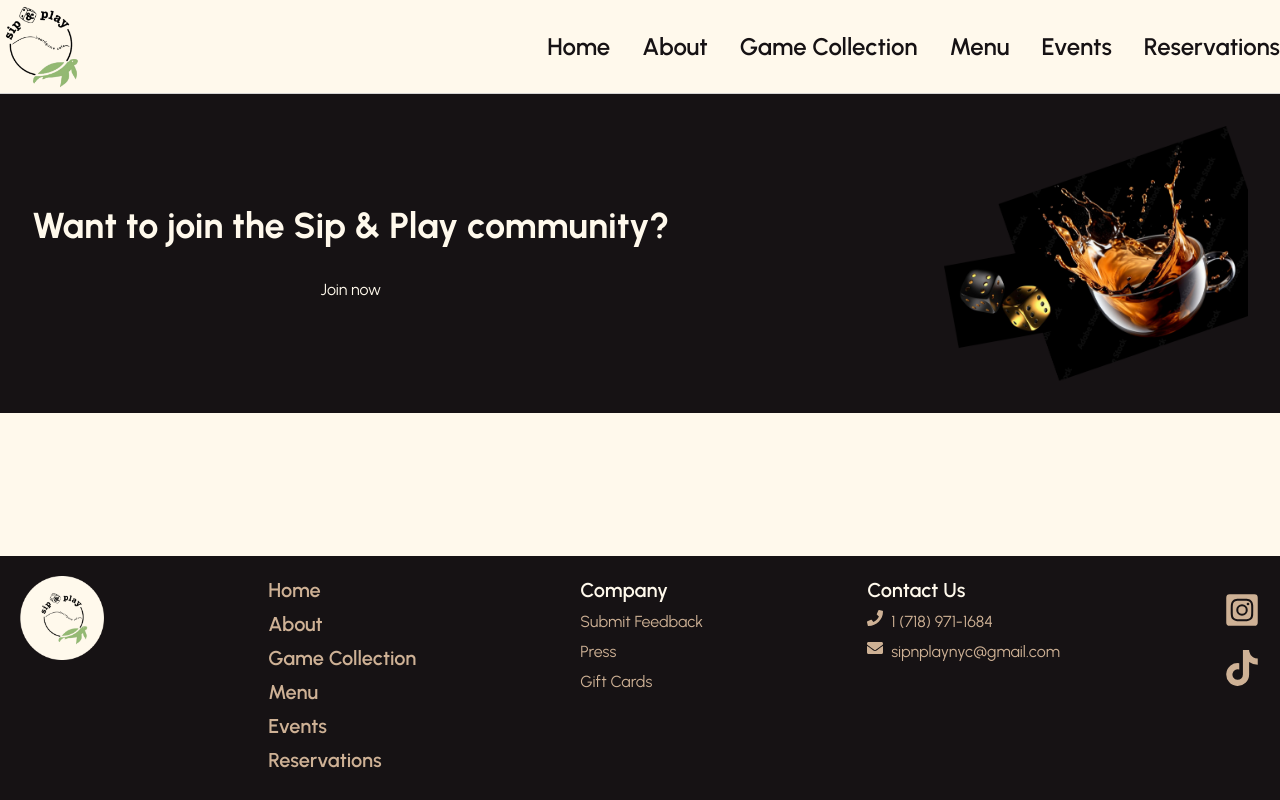
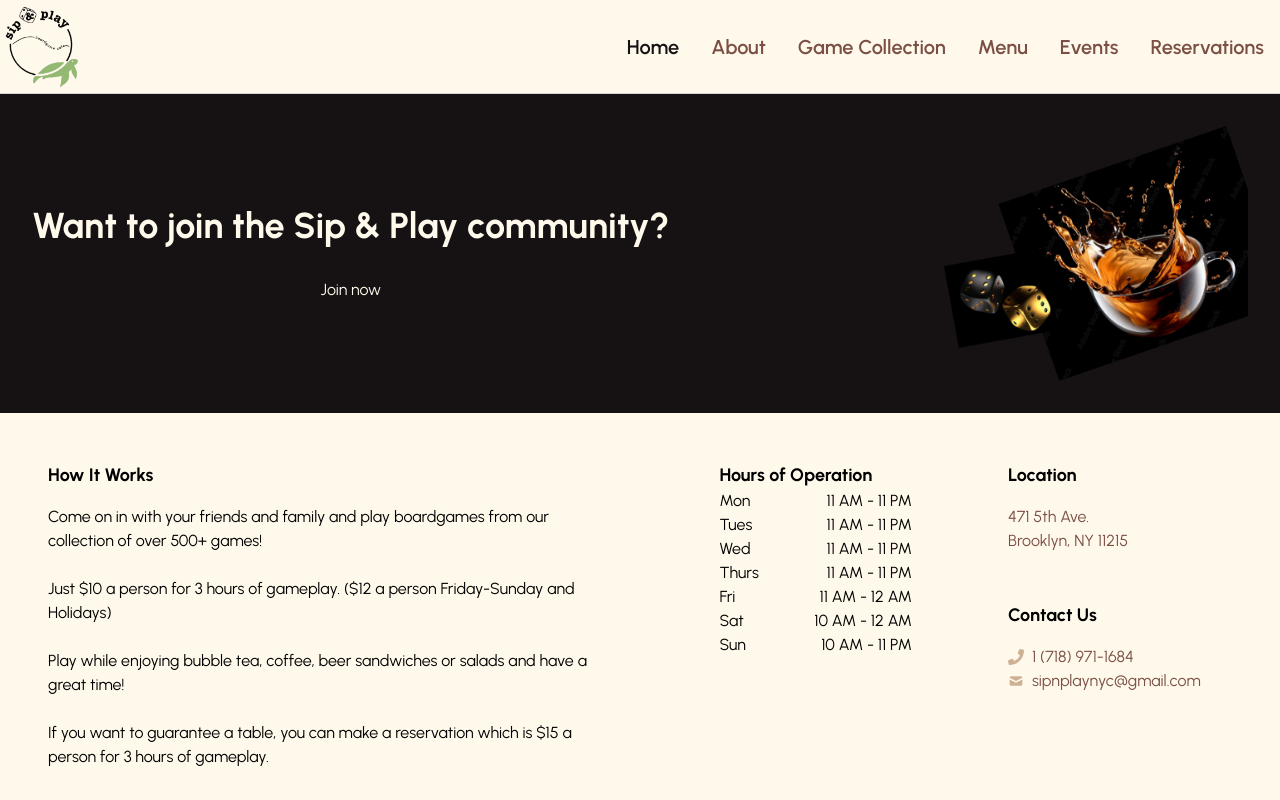
Before and after one commit to AlexShen101/codedex-hackathon, a Next.js app: page / in a window 1280 px wide. Shown: the top 800 px of the page. Built offline with nearby package versions, Linux system fonts and the light colour scheme.

Commit message:
Improve nav link UX and add active styling

```diff
--- a/app/page.tsx
+++ b/app/page.tsx
@@ -1,9 +1,89 @@
 import HeroSection from "@/components/heroSection";
+import { FaPhone } from "react-icons/fa";
+import { HiMail } from "react-icons/hi";
 
 export default async function Home() {
   return (
     <div>
       <HeroSection />
+      <div className="grid md:grid-cols-2">
+        <section className="desktop-container">
+          <div className="grid grid-cols-2 gap-24 p-12">
+            <div className="flex flex-col">
+              <h3 className="font-bold text-lg">Hours of Operation</h3>
+              <div className="flex flex-col">
+                <div className="flex justify-between">
+                  <span>Mon</span>
+                  <span>11 AM - 11 PM</span>
+                </div>
+                <div className="flex justify-between">
+                  <span>Tues</span>
+                  <span>11 AM - 11 PM</span>
+                </div>
+                <div className="flex justify-between">
+                  <span>Wed</span>
+                  <span>11 AM - 11 PM</span>
+                </div>
+                <div className="flex justify-between">
+                  <span>Thurs</span>
+                  <span>11 AM - 11 PM</span>
+                </div>
+                <div className="flex justify-between">
+                  <span>Fri</span>
+                  <span>11 AM - 12 AM</span>
+                </div>
+                <div className="flex justify-between">
+                  <span>Sat</span>
+                  <span>10 AM - 12 AM</span>
+                </div>
+                <div className="flex justify-between">
+                  <span>Sun</span>
+                  <span>10 AM - 11 PM</span>
+                </div>
+              </div>
+            </div>
+            <div className="grid grid-rows-2 gap-12">
+              <div className="flex flex-col">
+                <h3 className="font-bold text-lg mb-4">Location</h3>
+                <span className="text-light-brown">471 5th Ave.</span>
+                <span className="text-light-brown">Brooklyn, NY 11215</span>
+              </div>
+              <div className="flex flex-col">
+                <h3 className="font-bold text-lg mb-4">Contact Us</h3>
+                <div className="text-light-brown flex items-center gap-2">
+                  <FaPhone className="text-beige" />
+                  <span>1 (718) 971-1684</span>
+                </div>
+                <div className="text-light-brown flex items-center gap-2">
+                  <HiMail className="text-beige" />
+                  <span>sipnplaynyc@gmail.com</span>
+                </div>
+              </div>
+            </div>
+          </div>
+        </section>
+        <section className="desktop-container md:order-first">
+          <div className="flex flex-col p-12">
+            <h3 className="font-bold text-lg mb-4">How It Works</h3>
+            <p>
+              Come on in with your friends and family and play boardgames from
+              our collection of over 500+ games!
+              <br></br>
+              <br></br>
+              Just $10 a person for 3 hours of gameplay. ($12 a person
+              Friday-Sunday and Holidays)
+              <br></br>
+              <br></br>
+              Play while enjoying bubble tea, coffee, beer sandwiches or salads
+              and have a great time!
+              <br></br>
+              <br></br>
+              If you want to guarantee a table, you can make a reservation which
+              is $15 a person for 3 hours of gameplay.
+            </p>
+          </div>
+        </section>
+      </div>
     </div>
   );
 }
--- a/components/header.tsx
+++ b/components/header.tsx
@@ -1,5 +1,6 @@
 import Image from "next/image";
 import Link from "next/link";
+import NavLink from "./navLink";
 
 export default function Header() {
   return (
@@ -16,7 +17,7 @@ export default function Header() {
             />
           </Link>
         </div>
-        <nav className="flex space-x-8 text-lg text-black">
+        <nav className="flex h-full text-lg text-black">
           <NavLink link="/" text="Home" />
           <NavLink link="/about" text="About" />
           <NavLink link="/games" text="Game Collection" />
@@ -28,14 +29,3 @@ export default function Header() {
     </header>
   );
 }
-
-function NavLink({ link, text }: { link: string; text: string }) {
-  return (
-    <Link
-      href={link}
-      className="hover:underline color-black font-semibold text-2xl"
-    >
-      {text}
-    </Link>
-  );
-}
--- /dev/null
+++ b/components/navLink.tsx
@@ -0,0 +1,29 @@
+"use client";
+
+import Link from "next/link";
+import { usePathname } from "next/navigation";
+
+export default function NavLink({
+  link,
+  text,
+}: {
+  link: string;
+  text: string;
+}) {
+  const pathname = usePathname();
+
+  const active = pathname === link;
+
+  console.log(pathname);
+
+  return (
+    <Link
+      href={link}
+      className={`${
+        active ? "text-black" : "text-light-brown"
+      } hover:text-black font-semibold text-xl block min-h-12 px-4 flex flex-col justify-center transition duration-[0.1s]`}
+    >
+      {text}
+    </Link>
+  );
+}
```
